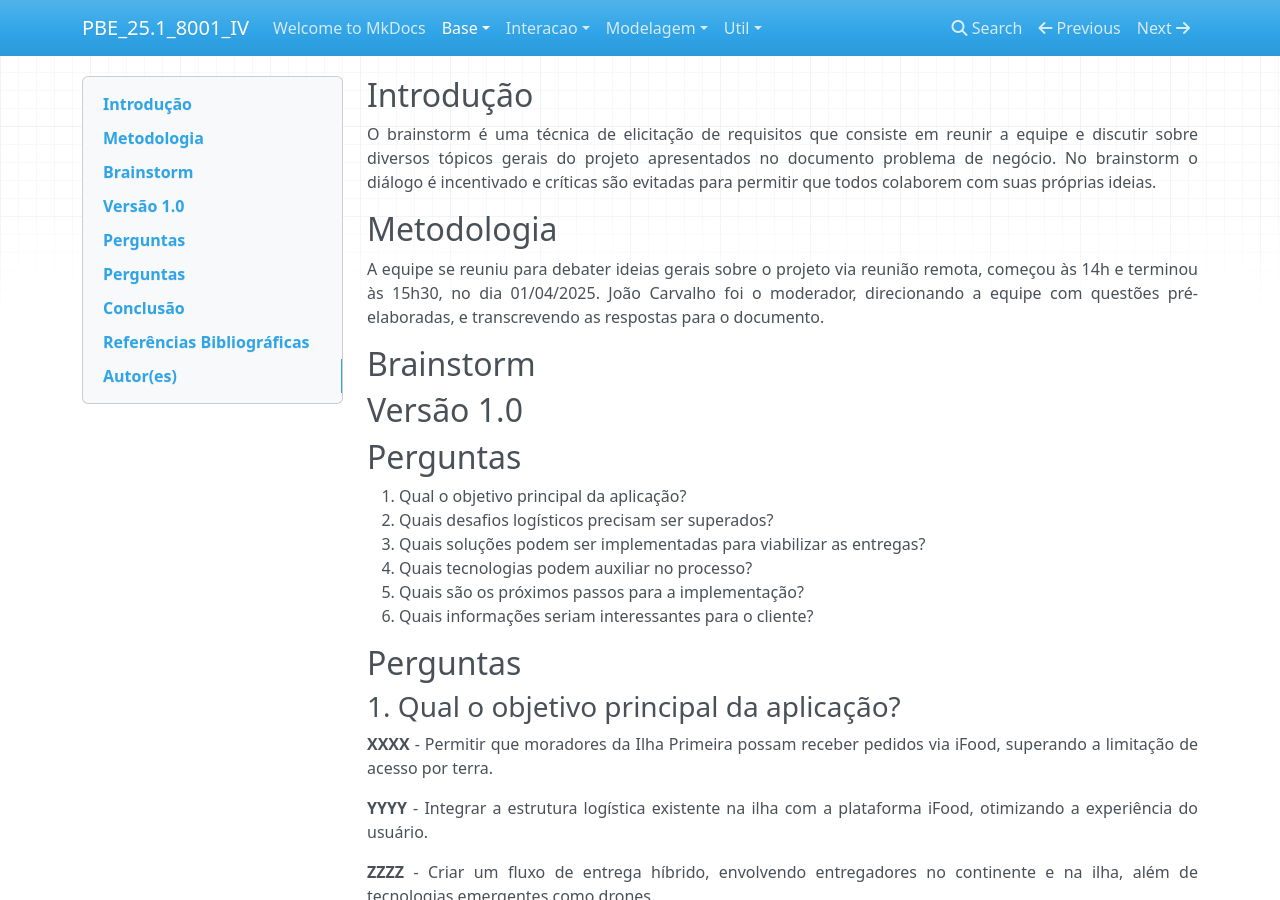
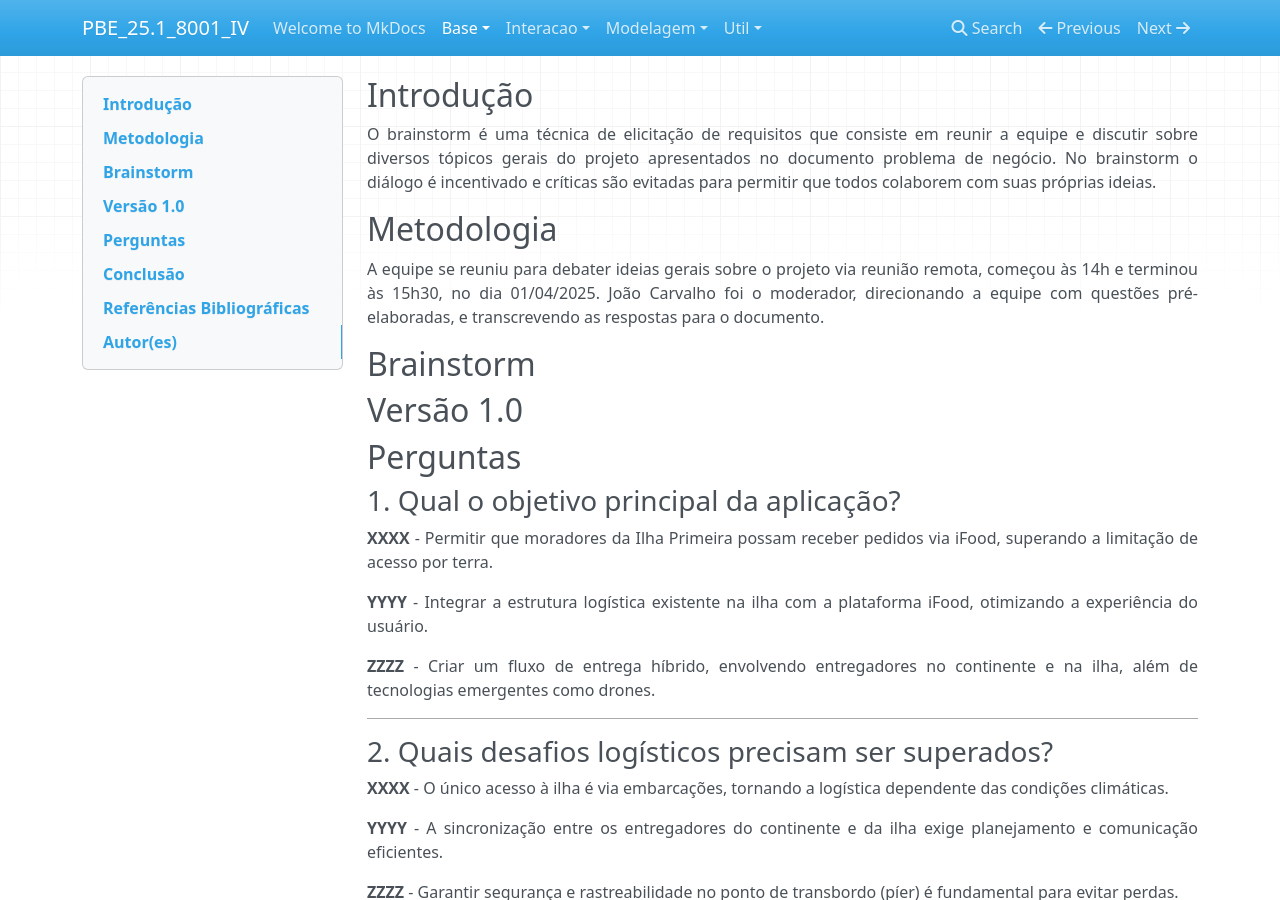
Before and after one commit to Projetos-de-Extensao/PBE_25.1_8001_IV_SkyDrop, an MkDocs documentation site: the page built from docs/base/Brainstorm.md, in a window 1280 px wide and 900 px high. Built offline with MkDocs 1.6.1, drawn with Linux system fonts in a browser that asks for light colours; nearby versions of some CDN libraries.

Commit message:
Update Brainstorm.md

```diff
--- a/docs/base/Brainstorm.md
+++ b/docs/base/Brainstorm.md
@@ -16,16 +16,6 @@ A equipe se reuniu para debater ideias gerais sobre o projeto via reunião remot
 ## Brainstorm
 
 ## Versão 1.0
-
-## Perguntas
-
-1. Qual o objetivo principal da aplicação?
-2. Quais desafios logísticos precisam ser superados?
-3. Quais soluções podem ser implementadas para viabilizar as entregas?
-4. Quais tecnologias podem auxiliar no processo?
-5. Quais são os próximos passos para a implementação?
-6. Quais informações seriam interessantes para o cliente?
-
 
 ## Perguntas
 
```
